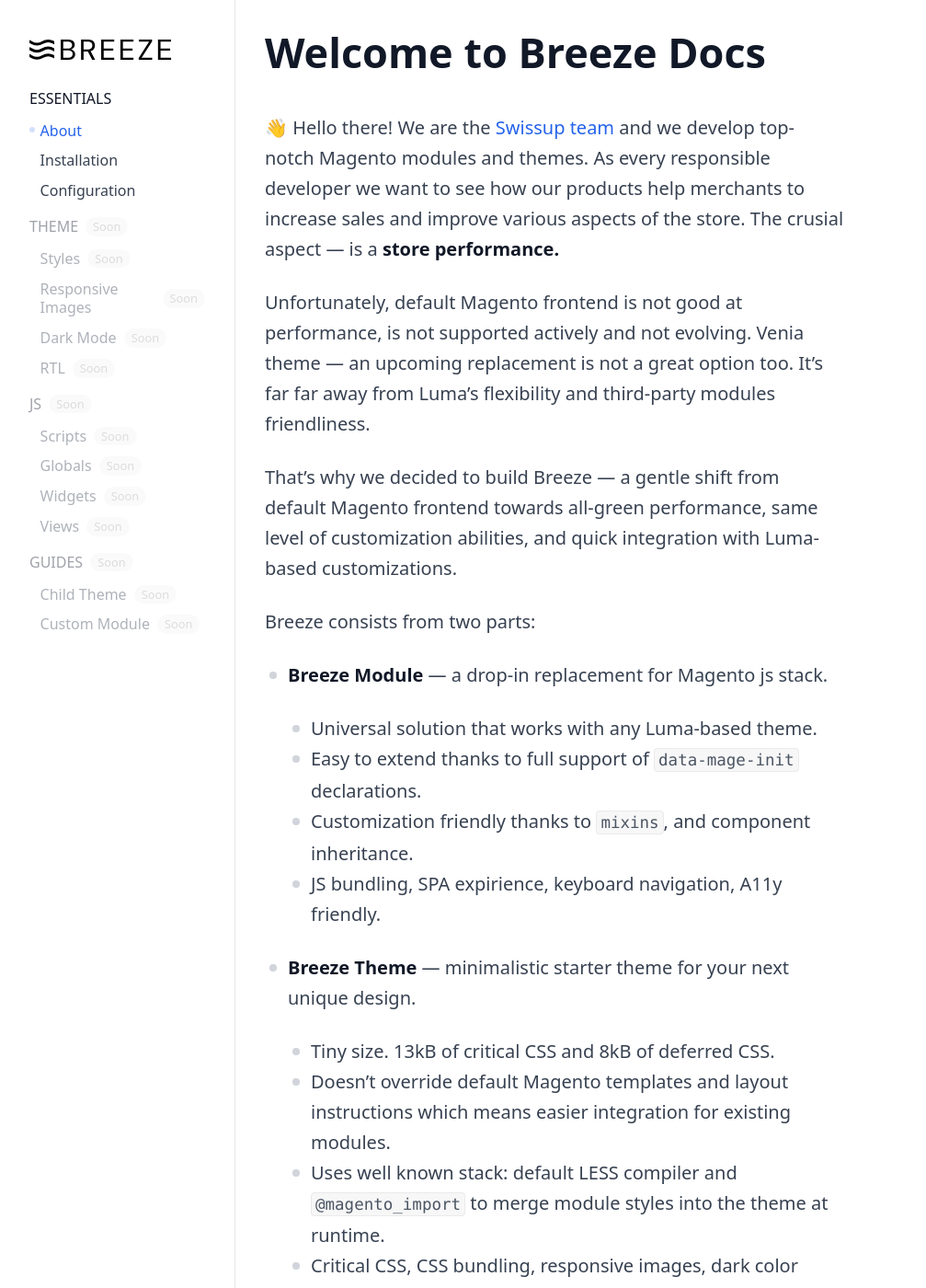
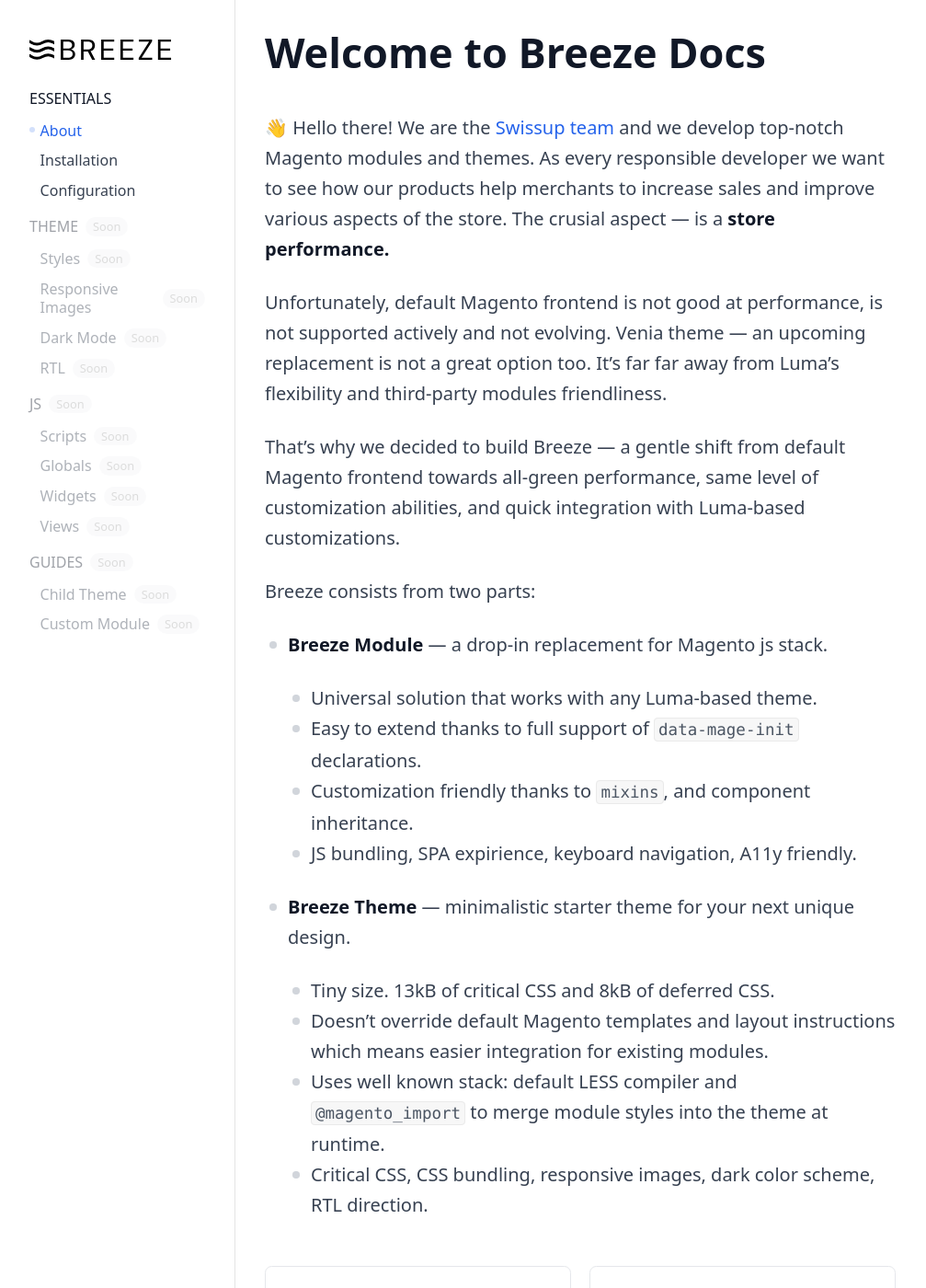
Before and after one commit to breezefront/breezefront.com, a Jekyll site: the page built from collections/_essentials/about.md, in a window 1280 px wide and 1400 px high. Shown: the whole window at 92% size, without its empty margins (0-1007 px from the left). Built offline with Jekyll 4.4.1, drawn with Linux system fonts in a browser that asks for light colours.

Commit message:
Improve content width once more

```diff
--- a/_sass/prose.scss
+++ b/_sass/prose.scss
@@ -59,12 +59,11 @@
     line-height: 1.75;
 
     @media (min-width: 1024px) {
-        max-width: 50ch;
         font-size: 1.25em;
         line-height: 1.65em;
     }
     @media (min-width: 1080px) {
-        max-width: 55ch;
+        max-width: 60ch;
     }
     @media (min-width: 1400px) {
         max-width: 60ch;
```
